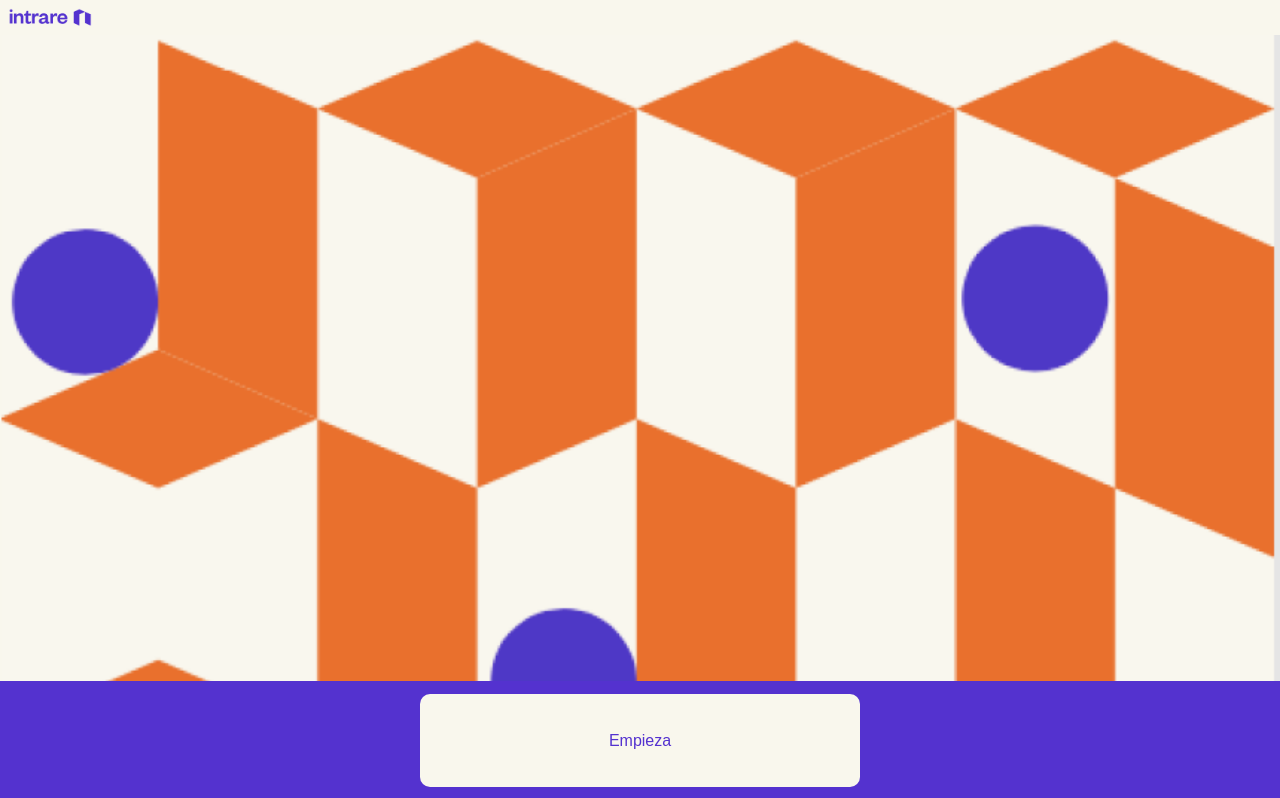
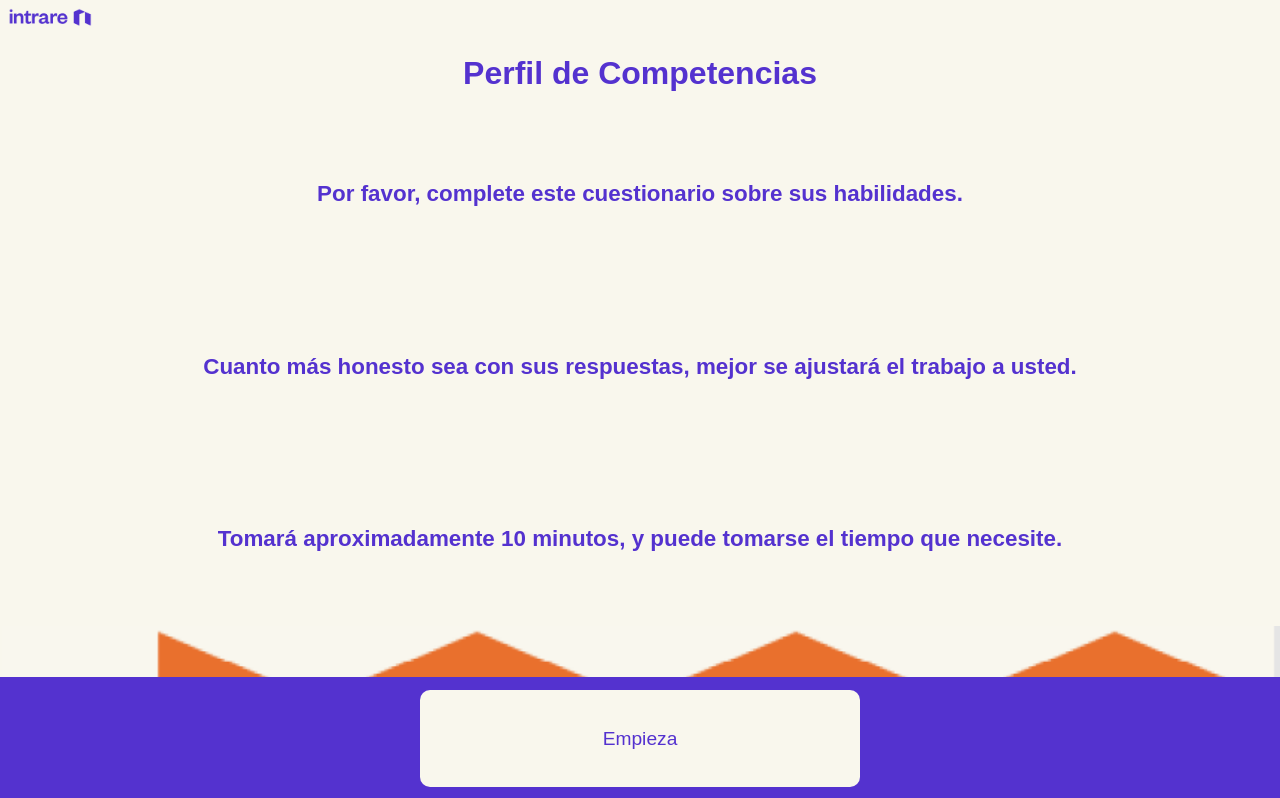
Before and after one commit to mikmilch/router-intrare-mqp, a React (Create React App) app: page /intro in a window 1280 px wide. Shown: the top 798 px of the page. Built offline with nearby package versions, Linux system fonts and the light colour scheme.

Commit message:
increased font size

```diff
--- a/src/index.css
+++ b/src/index.css
@@ -17,9 +17,10 @@ main {
 
 h1 {
   color: #5432CF;
-  padding: 1rem;
+  padding-top: 1rem;
+  padding-bottom: 1rem;
   text-align: center;
-  font-size: 1.8rem;
+  font-size: 2rem;
 }
 
 h2 {
@@ -30,7 +31,6 @@ h2 {
 }
 
 h3 {
-  padding: 1rem;
   padding-top: 0rem;
   color: #5432CF;
   font-size: 1.5rem;
@@ -82,7 +82,7 @@ button {
   padding: 3%;
   width: 35%;
   margin-top: 12px;
-  font-size: 1rem;
+  font-size: 1.2rem;
   cursor: pointer;
   background-color: #F9F7ED;
   color: #5432CF;
@@ -106,6 +106,7 @@ li {
   background-color: #5432CF;
   border-radius: 10px;
   height: 30%;
+  font-size: 1.2rem;
 }
 
 .li-hover:hover {
@@ -137,12 +138,14 @@ li {
   text-align: center;
   line-height: 2.0;
   font-weight: bold;
+  font-size: 1.4rem;
 }
 
 .top-bar-container {
   justify-content: space-inbetween;
   align-items: center;
   padding: 1rem;
+  padding-bottom: 0rem;
   width: 100%;
 }
 
@@ -163,14 +166,13 @@ li {
   bottom: 0;
   left: 0;
   width: 100%;
-  position: absolute;
 }
 
 .circle-container {
   justify-content: space-evenly;
   display: flex;
   align-items: center;
-  margin-top: 10%;
+  margin-top: 1rem;
   bottom: 0;
 }
 
--- a/src/pages/Introduction.js
+++ b/src/pages/Introduction.js
@@ -24,6 +24,7 @@ const Introduction = () => {
             <p>
               Tomará aproximadamente 10 minutos, y puede tomarse el tiempo que necesite.
             </p>
+            <img src={bottomFiller} alt="Bottom Image" className="bottom-image" />
           </div>
         </main>
         <navbar>
@@ -31,7 +32,6 @@ const Introduction = () => {
                 <button onClick={handleClick}>Empieza</button>
             </div>
         </navbar>
-        <img src={bottomFiller} alt="Bottom Image" className="bottom-image" />
       </body>
     );
   }
```
